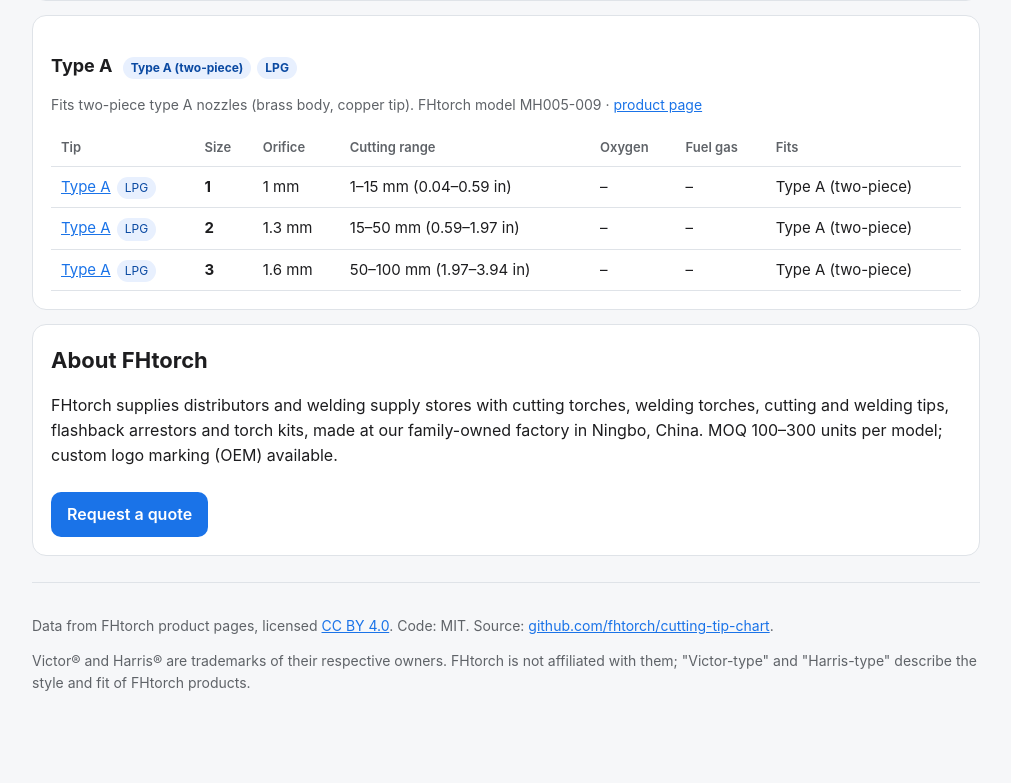
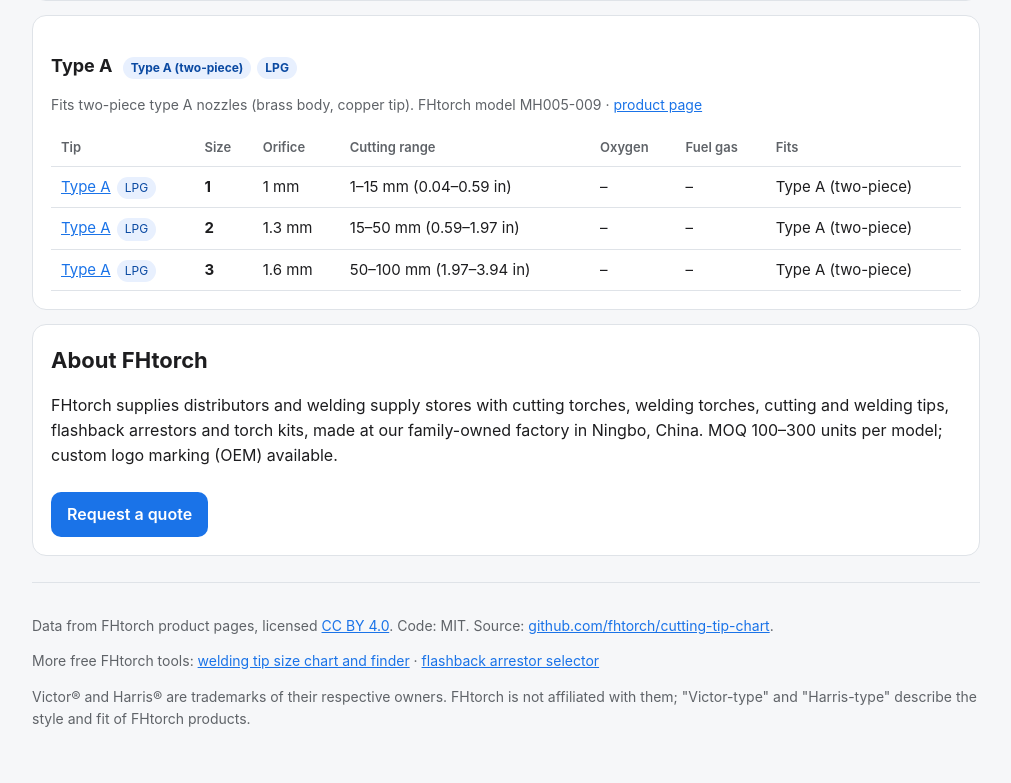
Before and after one commit to fhtorch/cutting-tip-chart, a plain HTML site: page index.html in a window 1280 px wide. Shown: the part 6716-7499 px from the top of the page, without its empty margins (134-1145 px from the left). Before the commit the page ends 7464 px from the top, so only its background shows below. Drawn offline with Linux system fonts and the light colour scheme.

Commit message:
Link the welding tip chart and flashback arrestor selector
Co-Authored-By: Claude Opus 5.5 <noreply@anthropic.com>

```diff
--- a/index.html
+++ b/index.html
@@ -128,6 +128,7 @@
 
   <footer>
     <p>Data from FHtorch product pages, licensed <a href="https://creativecommons.org/licenses/by/4.0/">CC BY 4.0</a>. Code: MIT. Source: <a href="https://github.com/fhtorch/cutting-tip-chart">github.com/fhtorch/cutting-tip-chart</a>.</p>
+    <p>More free FHtorch tools: <a href="https://fhtorch.github.io/welding-tip-chart/">welding tip size chart and finder</a> · <a href="https://fhtorch.github.io/flashback-arrestor-selector/">flashback arrestor selector</a></p>
     <p>Victor® and Harris® are trademarks of their respective owners. FHtorch is not affiliated with them; "Victor-type" and "Harris-type" describe the style and fit of FHtorch products.</p>
   </footer>
 </div>
```
Also changed, not shown: 1 other file.
